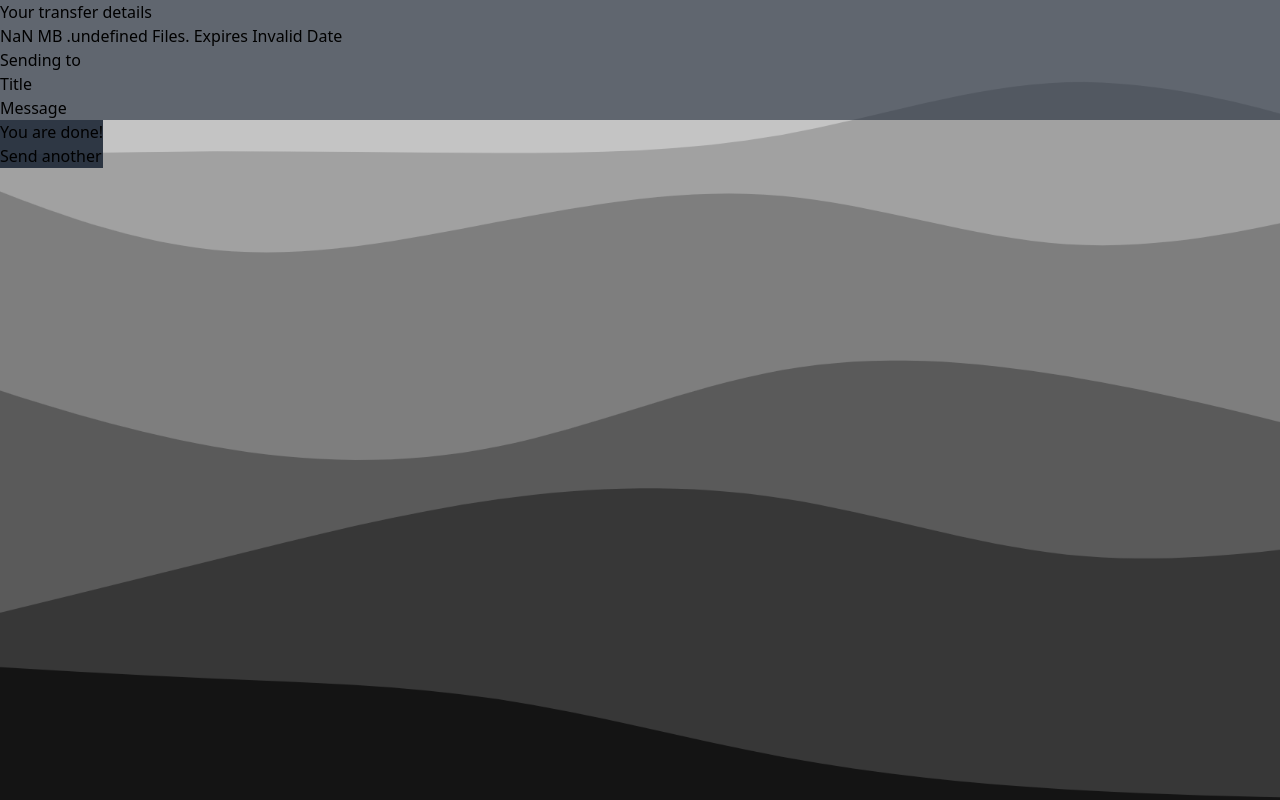
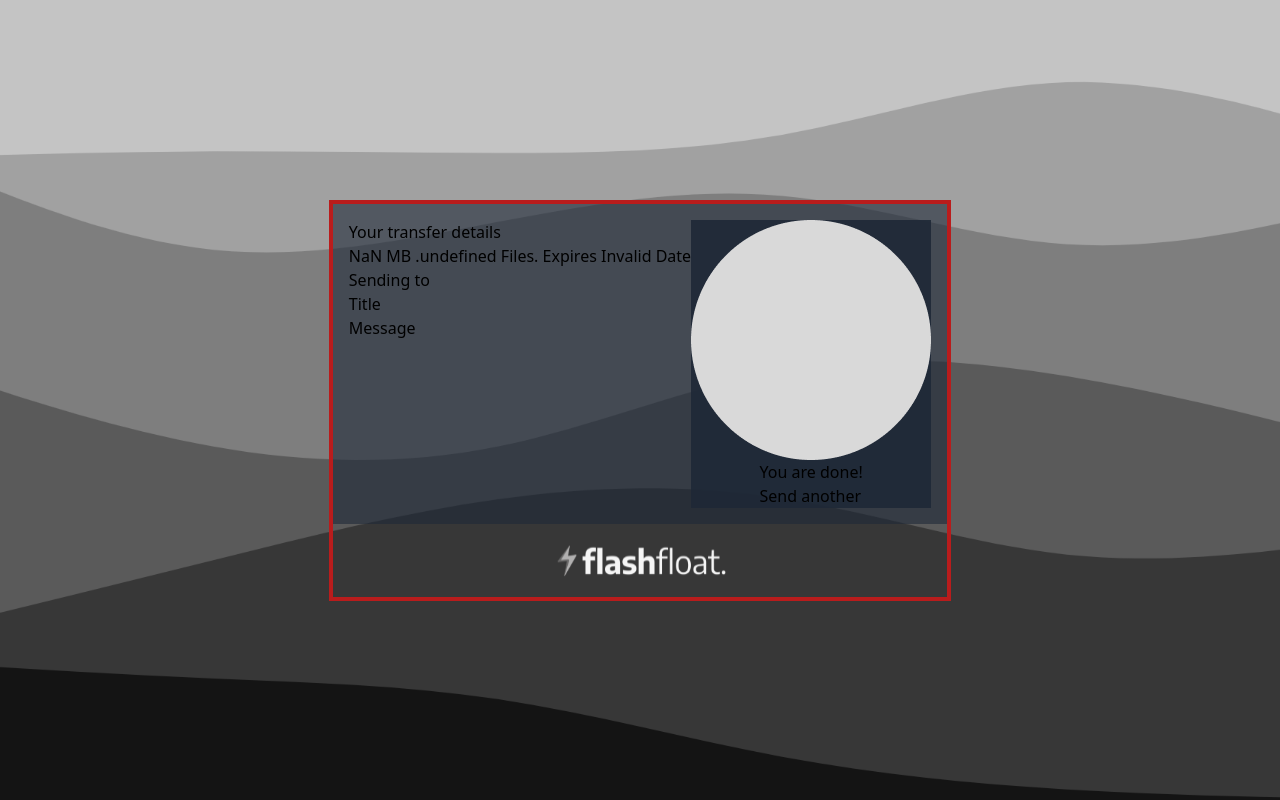
Before and after one commit to eduim/FlashFloat, a React (Vite) app in the folder apps/client/: page /confirmation in a window 1280 px wide. Built offline with nearby package versions, Linux system fonts and the light colour scheme; no server answers.

Commit message:
Complete download confirmation page without the styling

```diff
--- a/apps/client/src/components/UploadConfirmation.tsx
+++ b/apps/client/src/components/UploadConfirmation.tsx
@@ -1,19 +1,25 @@
 import { useLocation } from "react-router-dom";
 import { dateFormatter, fileFormatter } from "@/lib/formatter";
+import logoBigLight from "../assets/logo big light 1.svg";
+import ellipse from "../assets/Ellipse 1.png"
 
 const UploadConfirmation = () => {
   const location = useLocation();
   const { yourEmail, title, message, numberFiles, totalSize, expiresAt } =
     location.state || {};
   return (
-    <div className="w-640 h-384 bg-gray-800 bg-opacity-60">
+    <div className="flex items-center justify-center h-screen">
+      <div className="w-1276 h-768 border-4 border-red-700  ">
+        <div className="flex w-640 h-384 bg-gray-800 bg-opacity-60 p-4">
           <div>
             <p>Your transfer details</p>
             <p>
               {" "}
               {fileFormatter(totalSize)} .
-          {numberFiles === 1 ? `${numberFiles} File` : `${numberFiles} Files`}.
-          Expires {dateFormatter(new Date(expiresAt))}
+              {numberFiles === 1
+                ? `${numberFiles} File`
+                : `${numberFiles} Files`}
+              . Expires {dateFormatter(new Date(expiresAt))}
             </p>
             <p>Sending to</p>
             <p>{yourEmail}</p>
@@ -22,9 +28,21 @@ const UploadConfirmation = () => {
             <p>Message</p>
             <p>{message}</p>
           </div>
-      <div className="absolute w-448 h-640 bg-gray-800 bg-opacity-90">
+          <div className="flex flex-col items-center justify-center w-448 h-640 bg-gray-800 bg-opacity-90">
+            <div>
+              <img src={ellipse} alt="" />
+            </div>
+            <div>
               <p>You are done!</p>
               <a href="/">Send another</a>
+            </div>
+          </div>
+        </div>
+        <div className="flex items-center justify-center p-4">
+          <a href="/">
+            <img src={logoBigLight} alt="Logo" />
+          </a>
+        </div>
       </div>
     </div>
   );
```
Also changed, not shown: apps/client/src/assets/Ellipse 1.png (added). Lines whose indentation alone changed are shown as unchanged.
